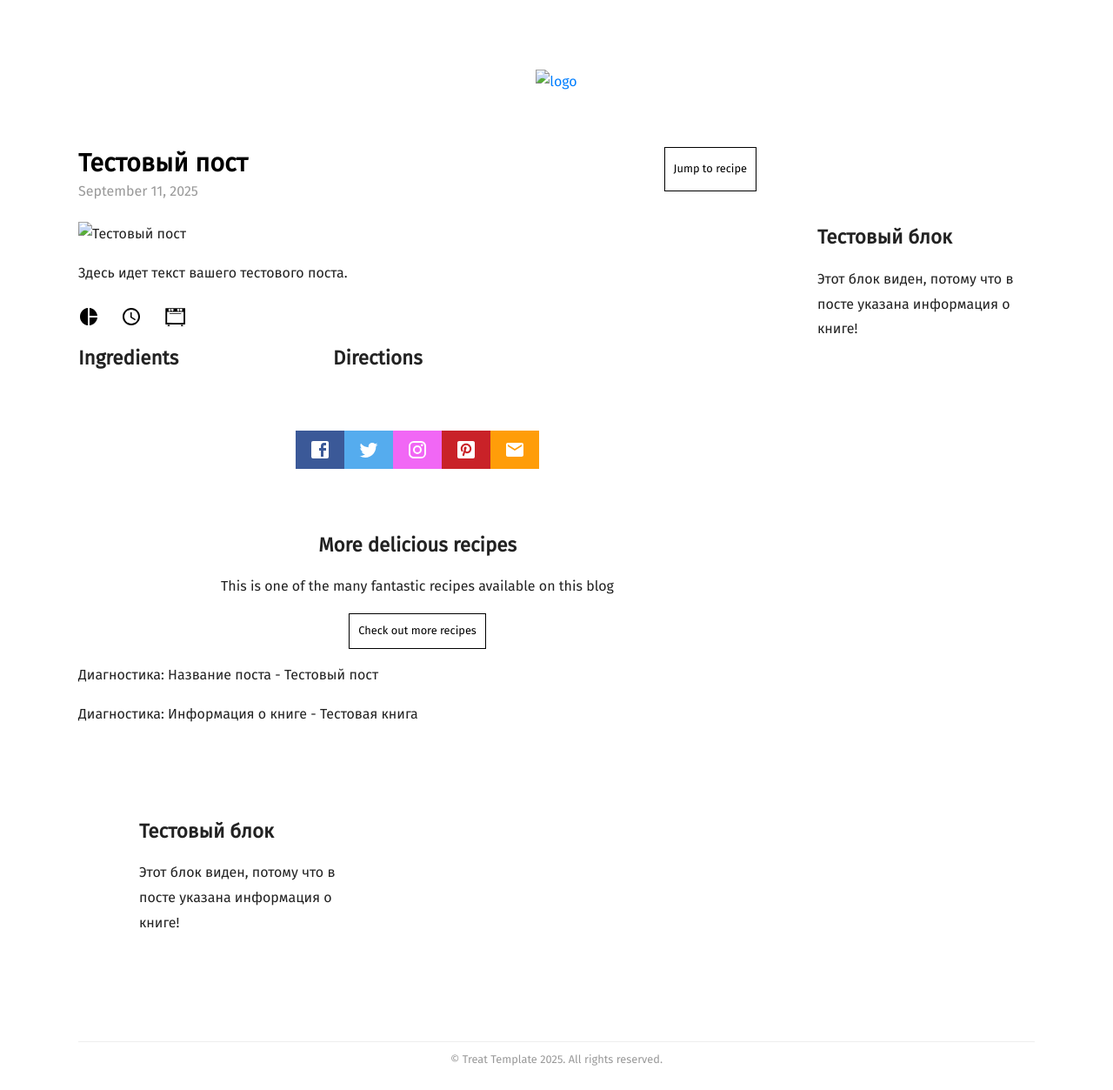
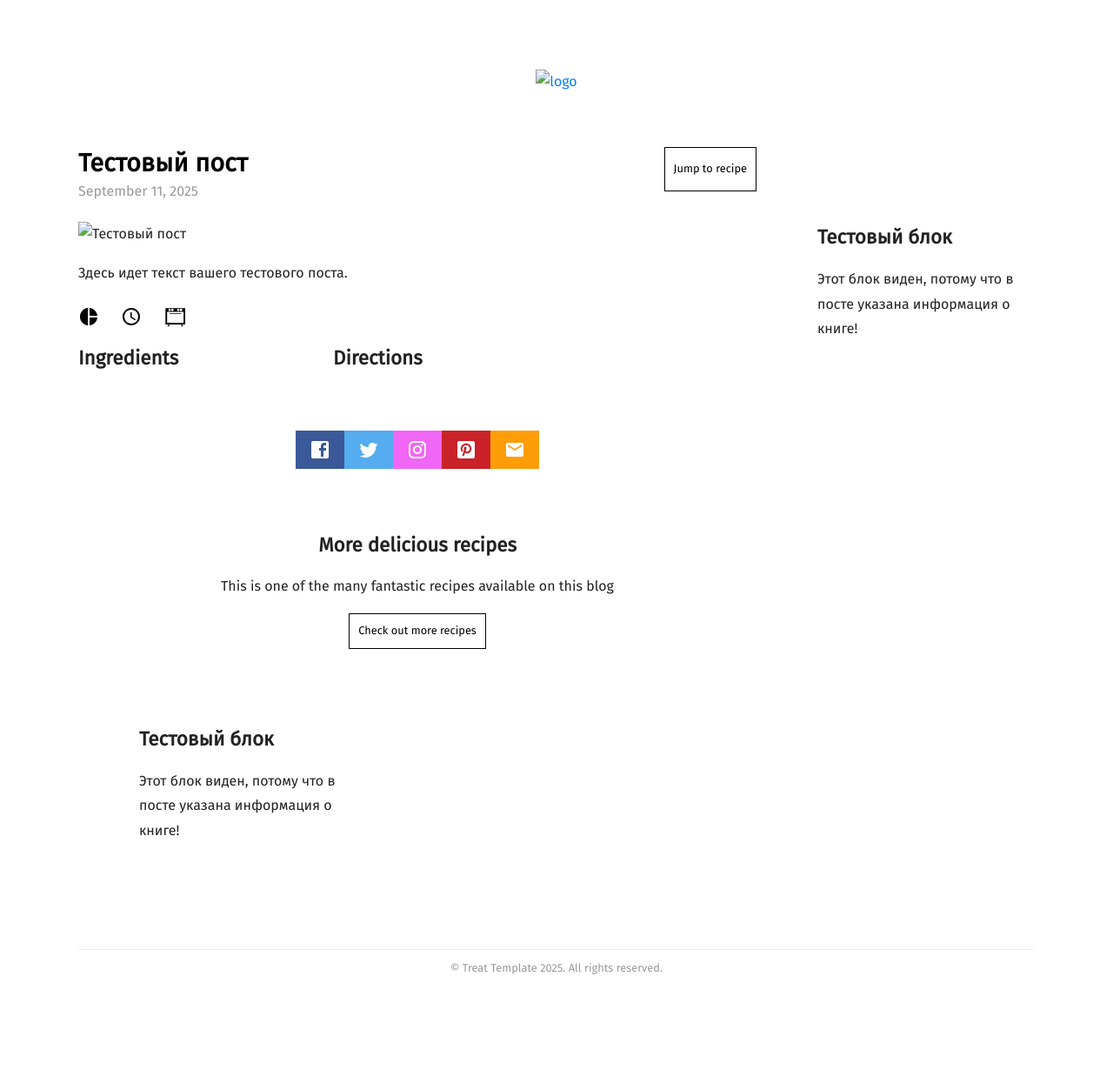
Before and after one commit to Helga1970/new-site, a Jekyll site: the page built from _posts/2025-09-11-test-post.md, in a window 1280 px wide. Shown: the whole page at 87% size. Built offline with Jekyll 4.4.1, drawn with Linux system fonts in a browser that asks for light colours; nearby versions of some CDN libraries; some web fonts are replaced; after the commit the page ends 1147 px from its top, so only the background shows below that.

Commit message:
Update post.html

```diff
--- a/_layouts/post.html
+++ b/_layouts/post.html
@@ -62,9 +62,6 @@ layout: default
 	{% endif %}
 </article>
 
-<p>Диагностика: Название поста - {{ page.title }}</p>
-<p>Диагностика: Информация о книге - {{ page.book.title }}</p>
-
 {% include sidebar.html page=page %}
 
 <script type="text/javascript" src="https://cdnjs.cloudflare.com/ajax/libs/jquery/3.1.1/jquery.min.js"></script>
```
